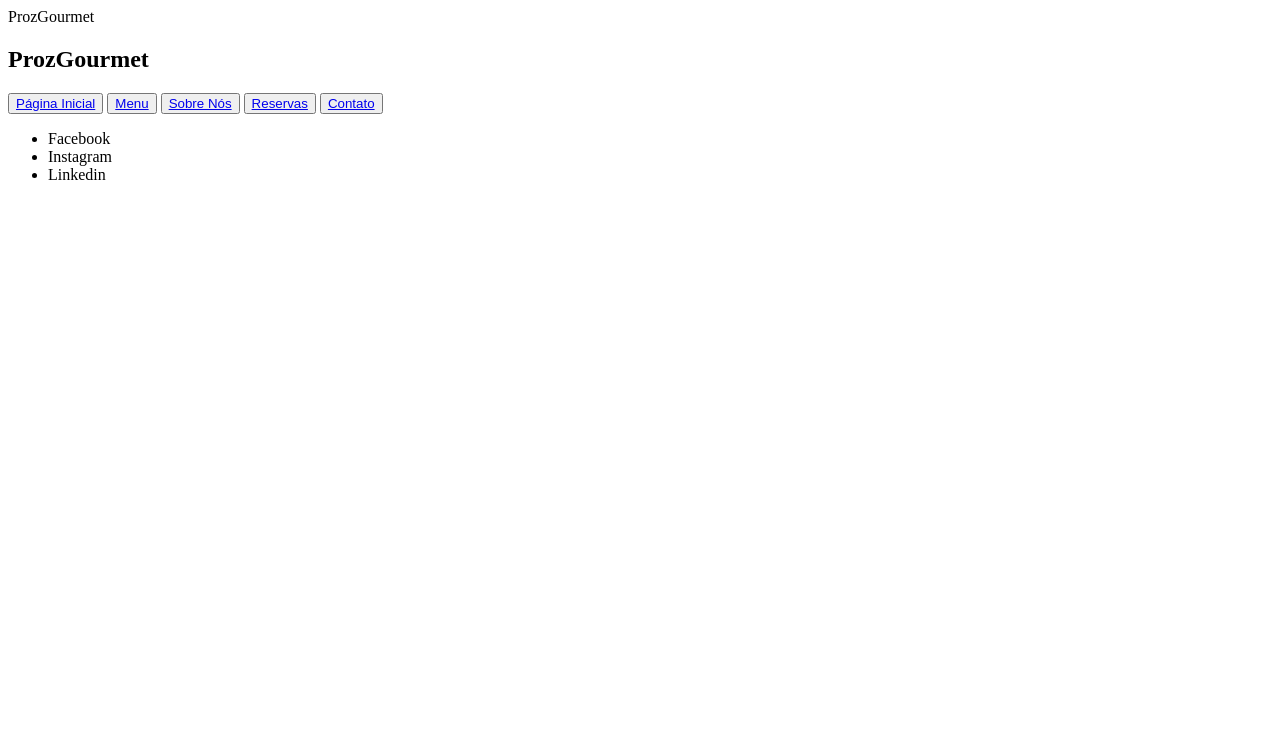
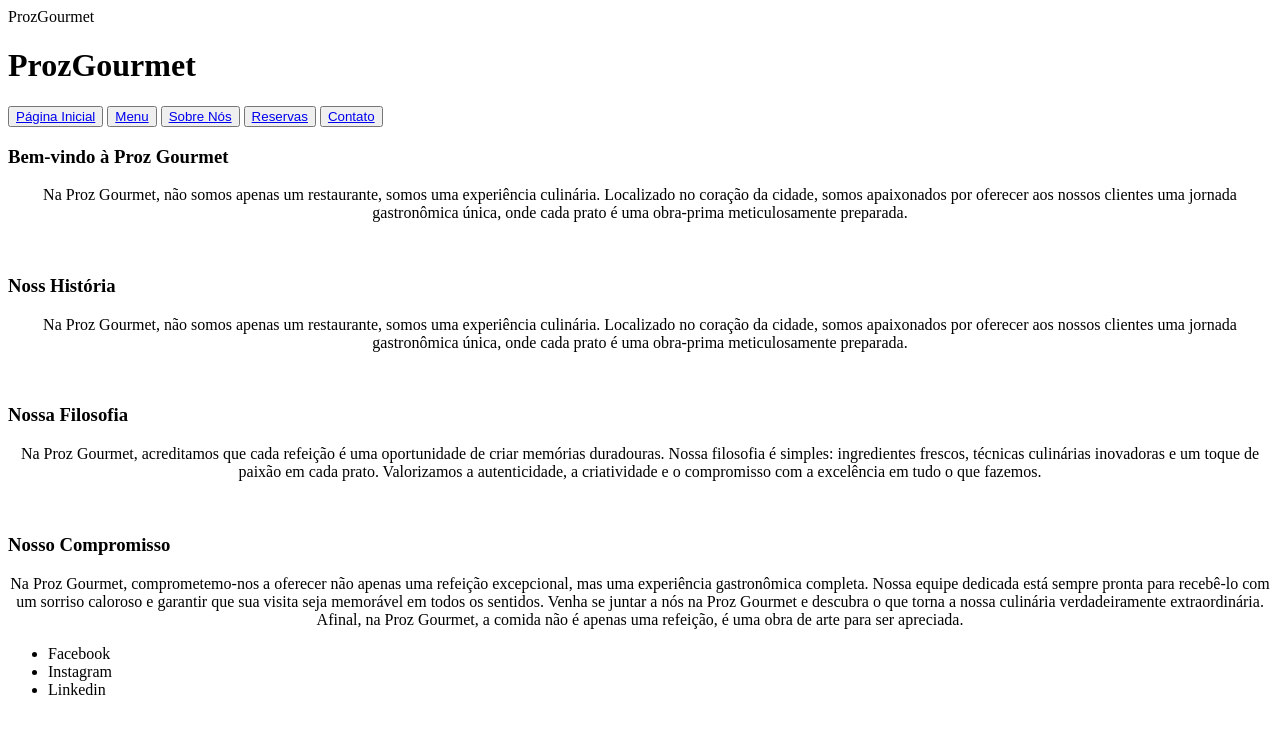
Before and after one commit to Elber-Franca86/projeto-integrador-g02, a plain HTML site: page sobre_nos.html in a window 1280 px wide. Drawn offline with Linux system fonts and the light colour scheme.

Commit message:
Adiciona informações

```diff
--- a/sobre_nos.html
+++ b/sobre_nos.html
@@ -8,7 +8,7 @@
 <body>
     <header>
         <span>ProzGourmet</span>
-        <h2>ProzGourmet</h2>
+        <h1>ProzGourmet</h1>
         <div>
             <button><a href="index.html">Página Inicial</a></button>
             <button><a href="menu.html">Menu</a></button>
@@ -18,7 +18,32 @@
         </div>
     </header>
 
-    <main></main>
+    <main>
+        <h3>Bem-vindo à Proz Gourmet</h3>
+        <p align="center">Na Proz Gourmet, não somos apenas um restaurante, somos uma experiência culinária.
+            Localizado no coração da cidade, somos apaixonados por oferecer aos nossos clientes uma
+            jornada gastronômica única, onde cada prato é uma obra-prima meticulosamente preparada.</p>
+    <br>
+        <h3>Noss História</h3>
+        <p align="center">Na Proz Gourmet, não somos apenas um restaurante, somos uma experiência culinária.
+            Localizado no coração da cidade, somos apaixonados por oferecer aos nossos clientes uma
+            jornada gastronômica única, onde cada prato é uma obra-prima meticulosamente preparada.</p>
+    <br>
+        <h3>Nossa Filosofia</h3>
+            <p align="center">Na Proz Gourmet, acreditamos que cada refeição é uma oportunidade de criar
+                memórias duradouras. Nossa filosofia é simples: ingredientes frescos, técnicas
+                culinárias inovadoras e um toque de paixão em cada prato. Valorizamos a
+                autenticidade, a criatividade e o compromisso com a excelência em tudo o que fazemos.</p>
+    <br>
+        <h3>Nosso Compromisso</h3>
+        <p align="center">Na Proz Gourmet, comprometemo-nos a oferecer não apenas uma refeição excepcional, mas
+            uma experiência gastronômica completa. Nossa equipe dedicada está sempre pronta para
+            recebê-lo com um sorriso caloroso e garantir que sua visita seja memorável em todos os
+            sentidos.
+            Venha se juntar a nós na Proz Gourmet e descubra o que torna a nossa culinária
+            verdadeiramente extraordinária. Afinal, na Proz Gourmet, a comida não é apenas uma
+            refeição, é uma obra de arte para ser apreciada.</p>
+    </main>
 
 
     <footer>
```
